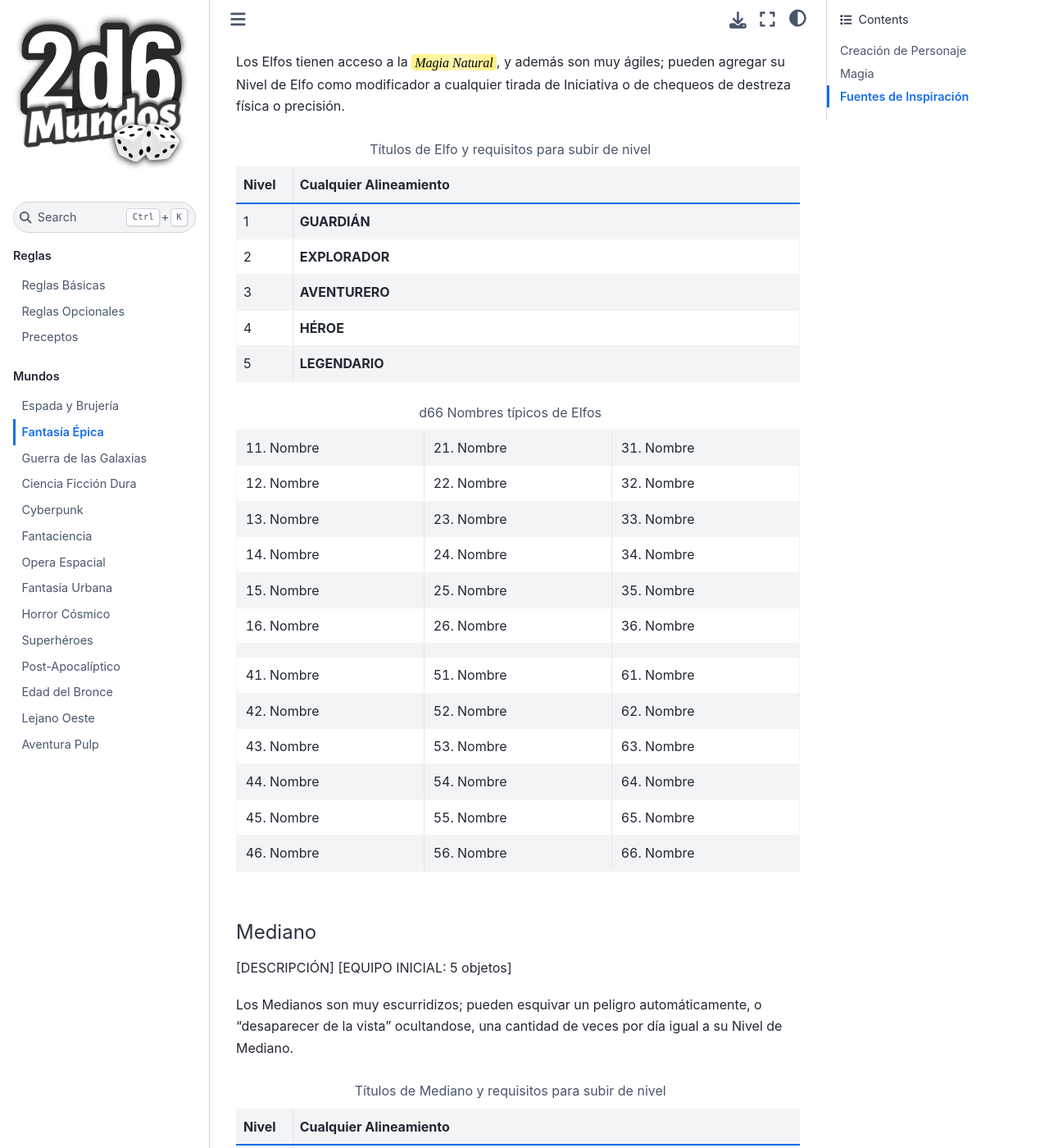
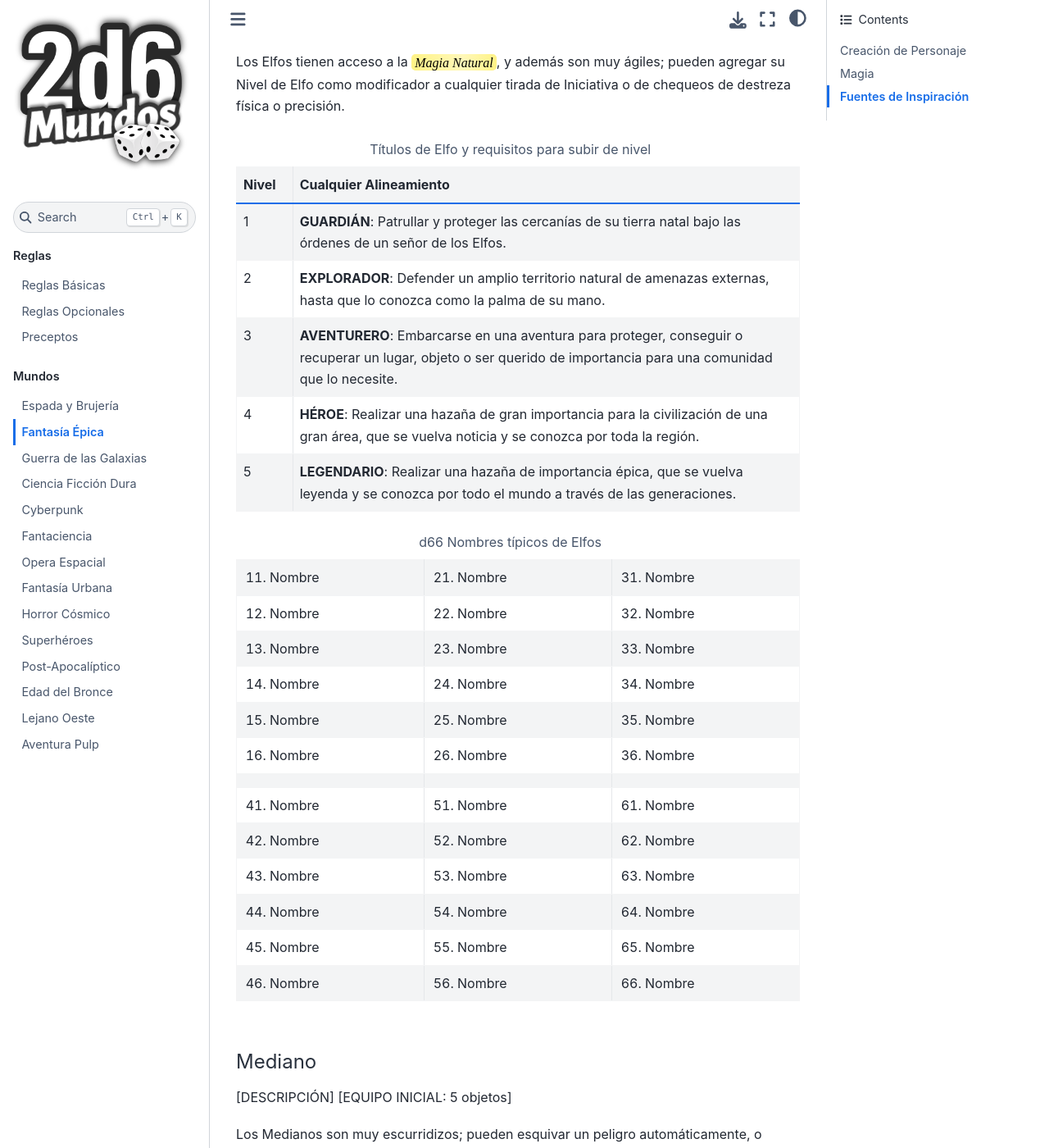
Before and after one commit to TaTooKa/2d6Mundos, a Sphinx documentation site: the page built from docs/source/pages/worlds/fantasia-epica.rst, in a window 1280 px wide and 1400 px high, scrolled down 7531 px. Shown: the whole window at 82% size. Built offline with Sphinx 7.4.7 and the Sphinx Book theme 1.1.4, drawn with Linux system fonts in a browser that asks for light colours; some web fonts are replaced; cross-references to code outside the pages are shown as plain code; some of the changed text lies outside the part shown.

Commit message:
add elf/halfling titles
Co-authored-by: Copilot <copilot@github.com>

```diff
--- a/docs/source/pages/worlds/fantasia-epica.rst
+++ b/docs/source/pages/worlds/fantasia-epica.rst
@@ -183,11 +183,11 @@ Los Elfos tienen acceso a la :hoverxref:`Magia Natural <fantasia-epica-magia-nat
    :widths: 10, 90
    :header: "Nivel", "Cualquier Alineamiento"
 
-   "1", "**GUARDIÁN**"
-   "2", "**EXPLORADOR**"
-   "3", "**AVENTURERO**"
-   "4", "**HÉROE**"
-   "5", "**LEGENDARIO**"
+   "1", "**GUARDIÁN**: Patrullar y proteger las cercanías de su tierra natal bajo las órdenes de un señor de los Elfos."
+   "2", "**EXPLORADOR**: Defender un amplio territorio natural de amenazas externas, hasta que lo conozca como la palma de su mano."
+   "3", "**AVENTURERO**: Embarcarse en una aventura para proteger, conseguir o recuperar un lugar, objeto o ser querido de importancia para una comunidad que lo necesite."
+   "4", "**HÉROE**: Realizar una hazaña de gran importancia para la civilización de una gran área, que se vuelva noticia y se conozca por toda la región."
+   "5", "**LEGENDARIO**: Realizar una hazaña de importancia épica, que se vuelva leyenda y se conozca por todo el mundo a través de las generaciones."
 
 .. csv-table:: d66 Nombres típicos de Elfos
 
@@ -217,12 +217,11 @@ Los Medianos son muy escurridizos; pueden esquivar un peligro automáticamente,
    :widths: 10, 90
    :header: "Nivel", "Cualquier Alineamiento"
 
-   "1", "**TROTAMUNDOS**"
-   "2", "**BUSCADOR**"
-   "3", "**COLECCIONISTA**"
-   "4", "**ACAPARADOR**"
-   "5", "**SABIO**"
-
+   "1", "**TROTAMUNDOS**: Viajar a un lugar lejano y desconocido, y regresar con una historia interesante que contar."
+   "2", "**BUSCADOR**: Embarcarse en una aventura en busca de un objeto particular y encontrarlo."
+   "3", "**COLECCIONISTA**: Reunir y preservar cinco objetos raros o valiosos, para agregarlos a su colección."
+   "4", "**ACAPARADOR**: Acumular riquezas o posesiones de gran valor que le den fama y atraigan atención indeseada."
+   "5", "**SABIO**: Utilizar sus amplios conocimientos para sortear un dilema o acertijo de gran importancia contra un adversario digno de una historia legendaria."
 .. csv-table:: d66 Nombres típicos de Medianos
 
    "11. Nombre", "21. Nombre", "31. Nombre"
```
